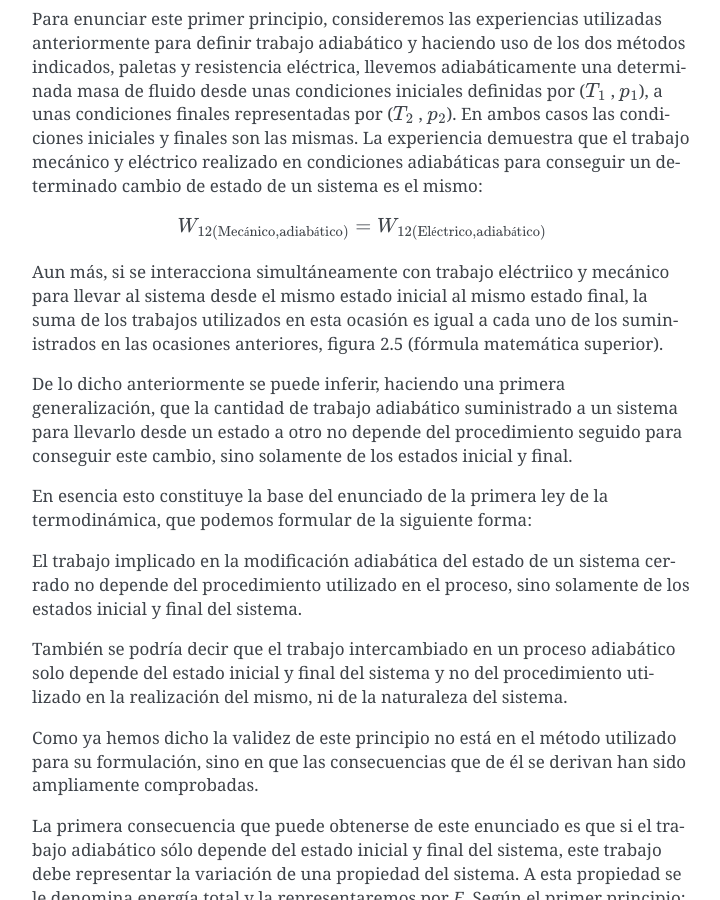
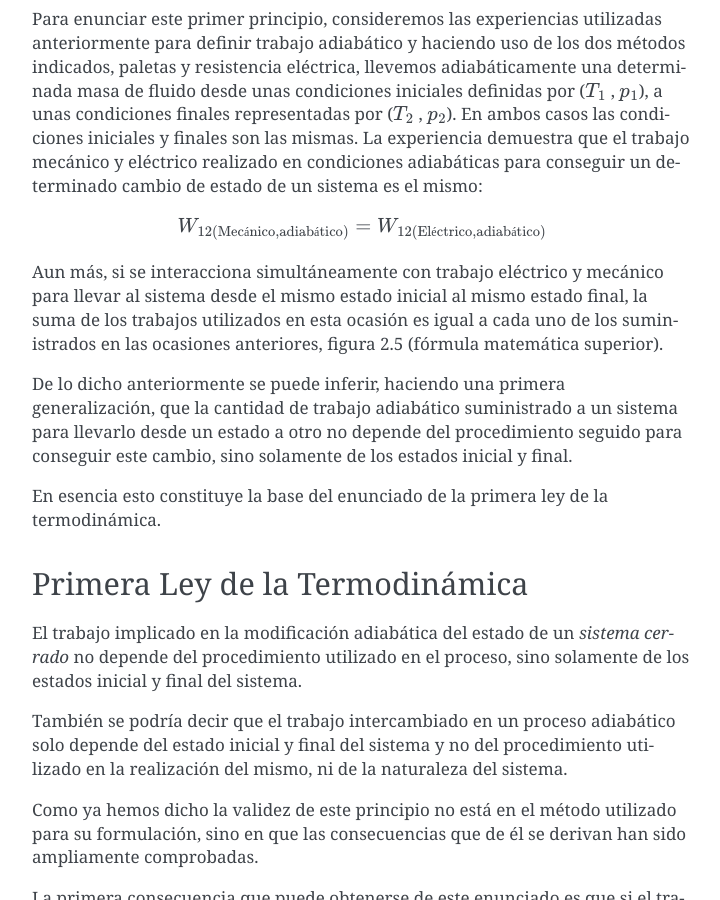
Before and after one commit to mantielero/termodinamica, a Sphinx documentation site: the page built from source/primer_principio_primer_principio.rst, in a window 1280 px wide and 900 px high, scrolled down 1182 px. Shown: the whole window, without its empty margins (388-1108 px from the left). Built offline with Sphinx 7.4.7, drawn with Linux system fonts in a browser that asks for light colours; pages that are not in the unit, such as notebooks, are missing from menus; some of the changed text lies outside the part shown.

Commit message:
Update primer_principio_primer_principio.rst

```diff
--- a/source/primer_principio_primer_principio.rst
+++ b/source/primer_principio_primer_principio.rst
@@ -31,13 +31,16 @@ Para enunciar este primer principio, consideremos las experiencias utilizadas an
 
    W_{\text{12(Mecánico,adiabático)}} = W_{\text{12(Eléctrico,adiabático)}}
 
-Aun más, si se interacciona simultáneamente con trabajo eléctriico y mecánico para llevar al sistema desde el mismo estado inicial al mismo estado final, la suma de los trabajos utilizados en esta ocasión es igual a cada uno de los suministrados en las ocasiones anteriores, figura 2.5 (fórmula matemática superior).
+Aun más, si se interacciona simultáneamente con trabajo eléctrico y mecánico para llevar al sistema desde el mismo estado inicial al mismo estado final, la suma de los trabajos utilizados en esta ocasión es igual a cada uno de los suministrados en las ocasiones anteriores, figura 2.5 (fórmula matemática superior).
 
 De lo dicho anteriormente se puede inferir, haciendo una primera generalización, que la cantidad de trabajo adiabático suministrado a un sistema para llevarlo desde un estado a otro no depende del procedimiento seguido para conseguir este cambio, sino solamente de los estados inicial y final.
 
-En esencia esto constituye la base del enunciado de la primera ley de la termodinámica, que podemos formular de la siguiente forma:
+En esencia esto constituye la base del enunciado de la primera ley de la termodinámica.
 
-El trabajo implicado en la modificación adiabática del estado de un sistema cerrado no depende del procedimiento utilizado en el proceso, sino solamente de los estados inicial y final  del sistema.
+Primera Ley de la Termodinámica
+-------------------------------
+
+El trabajo implicado en la modificación adiabática del estado de un *sistema cerrado* no depende del procedimiento utilizado en el proceso, sino solamente de los estados inicial y final  del sistema.
 
 También se podría decir que el trabajo intercambiado en un proceso adiabático solo depende del estado inicial y final del sistema y no del procedimiento utilizado en la realización del mismo, ni de la naturaleza del sistema.
 
```
